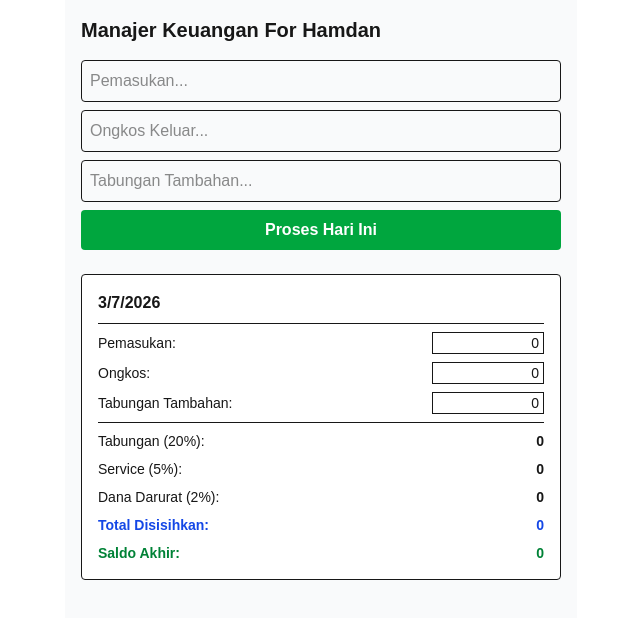
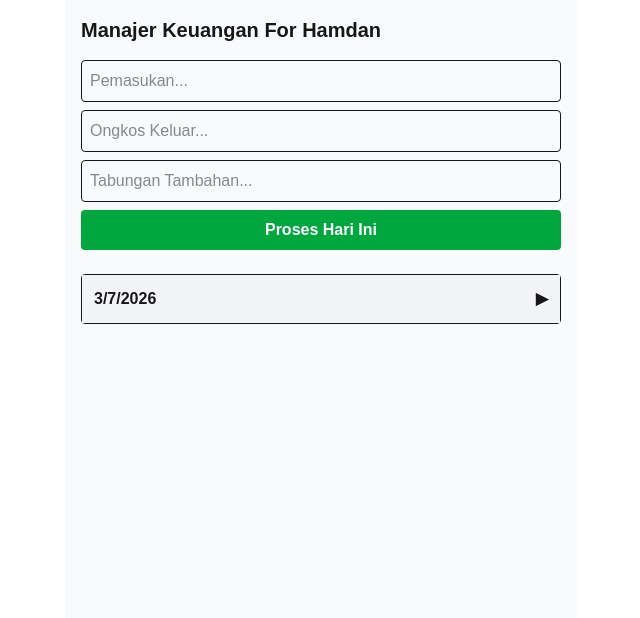
Before and after one commit to fatwahrizkia-ctrl/forhamdan, a Next.js app: page / in a window 1280 px wide. Both pictures are taken after a click on the button "Proses Hari Ini". Shown: the top 618 px of the page, without its empty margins (319-959 px from the left). Built offline with nearby package versions, Linux system fonts and the light colour scheme.

Commit message:
Update logika saldo kotor dan accordion tanggal

```diff
--- a/app/page.tsx
+++ b/app/page.tsx
@@ -13,7 +13,6 @@ export default function Home() {
     if (saved) setData(JSON.parse(saved));
   }, []);
 
-  // Format angka ke string dengan titik
   const formatRupiah = (val: string) => {
     const number = val.replace(/\D/g, "");
     return number.replace(/\B(?=(\d{3})+(?!\d))/g, ".");
@@ -25,23 +24,23 @@ export default function Home() {
     const e = parseFloat(extra.replace(/\./g, "")) || 0;
     const date = new Date().toLocaleDateString("id-ID");
 
-    // Validasi 1 input per hari
     if (data.some(item => item.date === date)) {
-      alert("Hari ini sudah ada input! Silakan edit data yang ada.");
+      alert("Hari ini sudah ada input! Silakan edit di daftar bawah.");
       return;
     }
 
+    const saldoKotor = p - o;
     const tabungan = p * 0.2;
     const service = p * 0.05;
     const danaDarurat = p * 0.02;
     const totalDisisihkan = tabungan + service + danaDarurat + e;
-    const saldoAkhir = p - o - totalDisisihkan;
+    const saldoBersih = saldoKotor - totalDisisihkan;
 
-    const entry = { id: Date.now(), date, p, o, tabungan, service, danaDarurat, e, totalDisisihkan, saldoAkhir };
+    const entry = { id: Date.now(), date, p, o, e, saldoKotor, tabungan, service, danaDarurat, totalDisisihkan, saldoBersih };
     const newData = [entry, ...data];
     setData(newData);
     localStorage.setItem("keuangan-hamdan", JSON.stringify(newData));
-    setPemasukan(""); setOngkos(""); setExtra(""); // Bersihkan input
+    setPemasukan(""); setOngkos(""); setExtra("");
   };
 
   const updateItem = (id: number, key: string, val: string) => {
@@ -49,12 +48,12 @@ export default function Home() {
     const updated = data.map(item => {
       if (item.id === id) {
         const newItem = { ...item, [key]: numVal };
-        // Hitung ulang otomatis
+        newItem.saldoKotor = newItem.p - newItem.o;
         newItem.tabungan = newItem.p * 0.2;
         newItem.service = newItem.p * 0.05;
         newItem.danaDarurat = newItem.p * 0.02;
         newItem.totalDisisihkan = newItem.tabungan + newItem.service + newItem.danaDarurat + newItem.e;
-        newItem.saldoAkhir = newItem.p - newItem.o - newItem.totalDisisihkan;
+        newItem.saldoBersih = newItem.saldoKotor - newItem.totalDisisihkan;
         return newItem;
       }
       return item;
@@ -62,6 +61,15 @@ export default function Home() {
     setData(updated);
     localStorage.setItem("keuangan-hamdan", JSON.stringify(updated));
   };
+
+  const toggleDate = (date: string) => {
+    setOpenDates(prev => prev.includes(date) ? prev.filter(d => d !== date) : [...prev, date]);
+  };
+
+  const grouped = data.reduce((acc: any, curr) => {
+    (acc[curr.date] = acc[curr.date] || []).push(curr);
+    return acc;
+  }, {});
 
   return (
     <main className="p-4 max-w-lg mx-auto bg-gray-50 min-h-screen">
@@ -74,23 +82,25 @@ export default function Home() {
       </div>
 
       <div className="space-y-2">
-        {data.map((item) => (
-          <div key={item.id} className="border rounded bg-white p-4">
-            <p className="font-bold border-b pb-2 mb-2">{item.date}</p>
-            <div className="space-y-2 text-sm">
-              {['p', 'o', 'e'].map(k => (
-                <div key={k} className="flex justify-between items-center">
-                  <span>{k === 'p' ? 'Pemasukan' : k === 'o' ? 'Ongkos' : 'Tabungan Tambahan'}:</span>
-                  <input className="border w-28 text-right px-1" defaultValue={item[k].toLocaleString('id-ID')} onBlur={(e) => updateItem(item.id, k, e.target.value)} />
-                </div>
-              ))}
-              <hr />
-              <div className="flex justify-between"><span>Tabungan (20%):</span> <b>{item.tabungan.toLocaleString()}</b></div>
-              <div className="flex justify-between"><span>Service (5%):</span> <b>{item.service.toLocaleString()}</b></div>
-              <div className="flex justify-between"><span>Dana Darurat (2%):</span> <b>{item.danaDarurat.toLocaleString()}</b></div>
-              <div className="flex justify-between text-blue-700 font-bold"><span>Total Disisihkan:</span> <b>{item.totalDisisihkan.toLocaleString()}</b></div>
-              <div className="flex justify-between text-green-700 font-bold"><span>Saldo Akhir:</span> <b>{item.saldoAkhir.toLocaleString()}</b></div>
-            </div>
+        {Object.keys(grouped).map(date => (
+          <div key={date} className="border rounded bg-white">
+            <button className="w-full p-3 text-left font-bold bg-gray-100 flex justify-between" onClick={() => toggleDate(date)}>
+              {date} <span>{openDates.includes(date) ? '▼' : '▶'}</span>
+            </button>
+            {openDates.includes(date) && grouped[date].map((item: any) => (
+              <div key={item.id} className="p-4 border-t space-y-2 text-sm">
+                <div className="flex justify-between"><span>Pemasukan:</span> <input className="border w-28 text-right px-1" defaultValue={item.p.toLocaleString('id-ID')} onBlur={(e) => updateItem(item.id, 'p', e.target.value)} /></div>
+                <div className="flex justify-between"><span>Ongkos:</span> <input className="border w-28 text-right px-1" defaultValue={item.o.toLocaleString('id-ID')} onBlur={(e) => updateItem(item.id, 'o', e.target.value)} /></div>
+                <div className="flex justify-between"><span>Saldo Kotor:</span> <b>Rp {item.saldoKotor.toLocaleString()}</b></div>
+                <hr/>
+                <div className="flex justify-between"><span>Tabungan (20%):</span> <b>Rp {item.tabungan.toLocaleString()}</b></div>
+                <div className="flex justify-between"><span>Service (5%):</span> <b>Rp {item.service.toLocaleString()}</b></div>
+                <div className="flex justify-between"><span>Dana Darurat (2%):</span> <b>Rp {item.danaDarurat.toLocaleString()}</b></div>
+                <div className="flex justify-between"><span>Tabungan Tambahan:</span> <input className="border w-28 text-right px-1" defaultValue={item.e.toLocaleString('id-ID')} onBlur={(e) => updateItem(item.id, 'e', e.target.value)} /></div>
+                <div className="flex justify-between text-blue-700 font-bold"><span>Total Disisihkan:</span> <b>Rp {item.totalDisisihkan.toLocaleString()}</b></div>
+                <div className="flex justify-between text-green-700 font-bold"><span>Saldo Bersih:</span> <b>Rp {item.saldoBersih.toLocaleString()}</b></div>
+              </div>
+            ))}
           </div>
         ))}
       </div>
```
